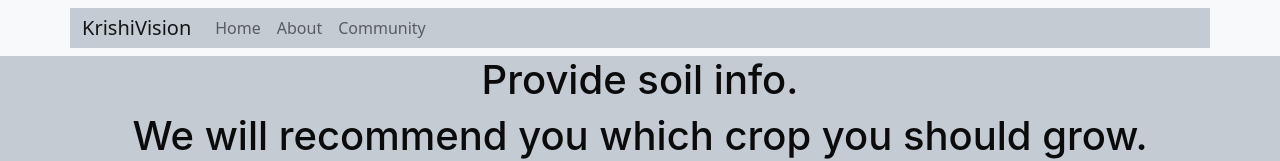
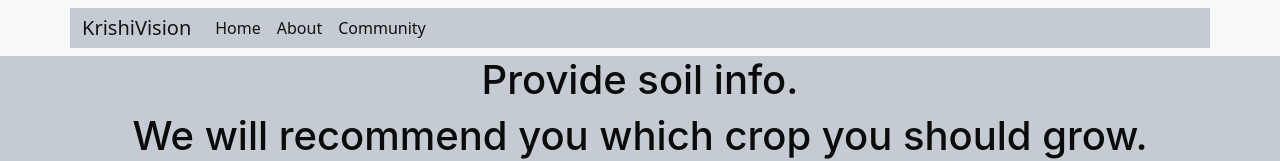
Before and after one commit to Nishant3231/KrishiVision, a Next.js app in the folder client/: page /crop in a window 1280 px wide. Shown: the top 161 px of the page. Built offline with nearby package versions, Linux system fonts and the light colour scheme.

Commit message:
Updated styling of navbar

```diff
--- a/client/components/Navbar.js
+++ b/client/components/Navbar.js
@@ -4,6 +4,7 @@ import Nav from 'react-bootstrap/Nav';
 import Navbar from 'react-bootstrap/Navbar';
 import NavDropdown from 'react-bootstrap/NavDropdown';
 import 'bootstrap/dist/css/bootstrap.min.css';
+import styles from '../styles/Home.module.css'
 
 function NavBar() {
   return (
@@ -13,9 +14,9 @@ function NavBar() {
         <Navbar.Toggle aria-controls="basic-navbar-nav" />
         <Navbar.Collapse id="basic-navbar-nav">
           <Nav className="me-auto">
-            <Nav.Link href='/'>Home</Nav.Link>
-            <Nav.Link href='/about'>About</Nav.Link>
-            <Nav.Link href='/community'>Community</Nav.Link>
+            <Nav.Link href='/' className={styles.navit}>Home</Nav.Link>
+            <Nav.Link href='/about' className={styles.navit}>About</Nav.Link>
+            <Nav.Link href='/community' className={styles.navit}>Community</Nav.Link>
 
           </Nav>
         </Navbar.Collapse>
```
